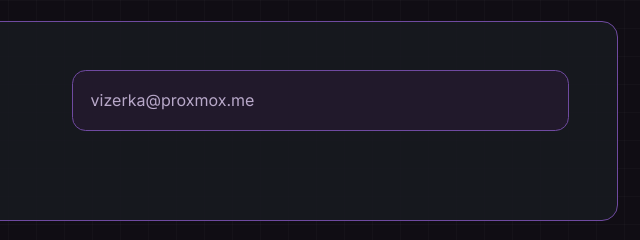
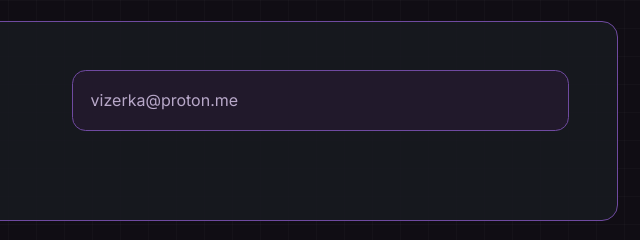
Before and after one commit to Vizerka/vizeradev, a plain HTML site: page index.html in a window 1280 px wide. Shown: the part 3360-3600 px from the top of the page, 580-1220 px from the left. Drawn offline with nearby package versions, Linux system fonts and the light colour scheme.

Commit message:
poprawa adresu mail

```diff
--- a/index.html
+++ b/index.html
@@ -336,7 +336,7 @@
 
               <div class="col-lg-6">
                 <div class="d-grid gap-3">
-                  <a class="contact-link" href="mailto:vizerka@proxmox.me">vizerka@proxmox.me</a>
+                  <a class="contact-link" href="mailto:vizerka@proton.me">vizerka@proton.me</a>
                   <!-- <a class="contact-link" href="https://github.com/" target="_blank" rel="noopener"> github.com/</a>-->
                 </div>
               </div>
```
